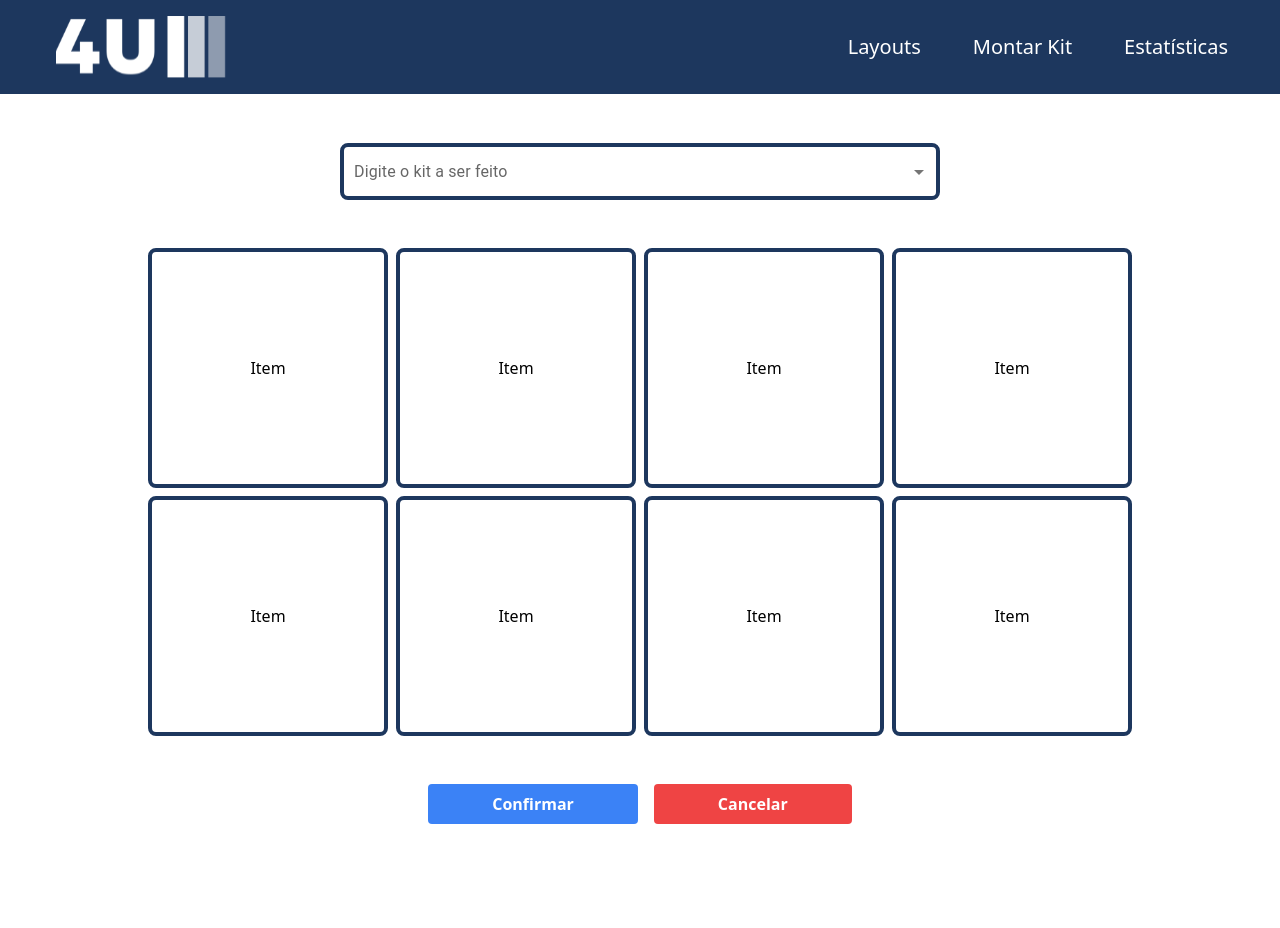
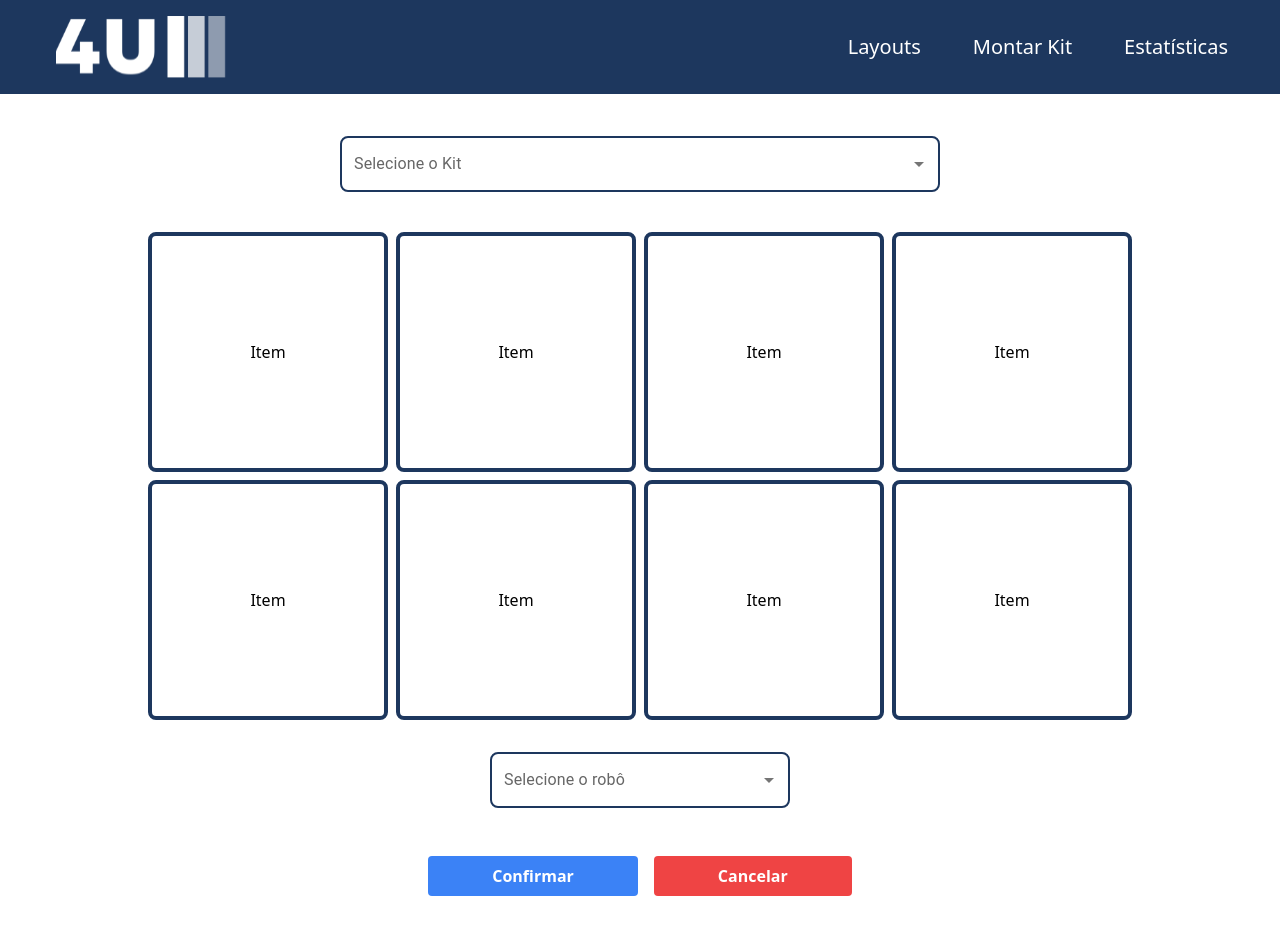
Before and after one commit to Inteli-College/2024-T0008-EC05-G04, a React (Create React App) app in the folder src/frontend/my-app/: page /montarKits in a window 1280 px wide. Before the commit the page ends 856 px from the top, so only its background shows below. Built offline with nearby package versions, Linux system fonts and the light colour scheme.

Commit message:
Feat: Dropdown component

```diff
--- a/src/frontend/my-app/src/components/dropdown.tsx
+++ b/src/frontend/my-app/src/components/dropdown.tsx
@@ -9,6 +9,22 @@ export default function KitDropdown() {
         disablePortal
         id="combo-box-demo"
         options={kits}
+        sx={{
+          width: 600,
+          "& .MuiOutlinedInput-root": {
+            "& fieldset": {
+              borderColor: "#1D375E",
+              borderWidth: '2px',
+              borderRadius: '8px'
+            },
+            "&:hover fieldset": {
+              borderColor: "#1D375E",
+            },
+            "&.Mui-focused fieldset": {
+              borderColor: "#1D375E",
+            }
+          }
+        }}
         renderInput={(params) => <TextField {...params} label="Selecione o Kit" />}
         className='size-3/4 '
         />
--- a/src/frontend/my-app/src/components/searchKit.tsx
+++ b/src/frontend/my-app/src/components/searchKit.tsx
@@ -11,25 +11,25 @@ export default function RobotSelection() {
         id="combo-box-demo"
         options={mock_robot}
         sx={{
-          width: 600, // Defina a largura de acordo com o seu design do Figma
+          width: 300,
           "& .MuiOutlinedInput-root": {
             "& fieldset": {
-              borderColor: "#1D375E", // Cor da borda conforme seu Figma
-              borderWidth: '4px', // Grossura da borda
-              borderRadius: '8px' // Curvatura do input
+              borderColor: "#1D375E",
+              borderWidth: '2px',
+              borderRadius: '8px'
             },
             "&:hover fieldset": {
-              borderColor: "#1D375E", // Cor da borda em hover
+              borderColor: "#1D375E",
             },
             "&.Mui-focused fieldset": {
-              borderColor: "#1D375E", // Cor da borda quando focado
+              borderColor: "#1D375E",
             }
           }
         }}
         renderInput={(params) => (
           <TextField
             {...params}
-            label="Digite o kit a ser feito"
+            label="Selecione o robô"
             className="bg-white text-base"
           />
         )}
--- a/src/frontend/my-app/src/pages/montarKits.tsx
+++ b/src/frontend/my-app/src/pages/montarKits.tsx
@@ -1,5 +1,6 @@
 import React from 'react';
 import Navbar from '../components/navbar';
+import KitDropdown from '../components/dropdown';
 import RobotSelection from '../components/searchKit';
 
 const MontarKits: React.FC = () => {
@@ -15,7 +16,7 @@ const MontarKits: React.FC = () => {
     <div>
     <Navbar />
     <div className="flex flex-col h-screen pt-32">
-      <RobotSelection />
+      <KitDropdown />
       <div className="grid grid-cols-4 gap-2 p-4 mt-4 mx-auto">
         {items.map((item, index) => (
           <div key={index} className="border-4 rounded-lg flex justify-center items-center" style={itemStyle}>
@@ -23,6 +24,7 @@ const MontarKits: React.FC = () => {
           </div>
         ))}
       </div>
+      <RobotSelection />
       <div className="bg-white p-8 flex justify-center">
         <div>
           <button className="bg-blue-500 hover:bg-blue-700 text-white font-bold py-2 px-16 rounded mr-4">
```
